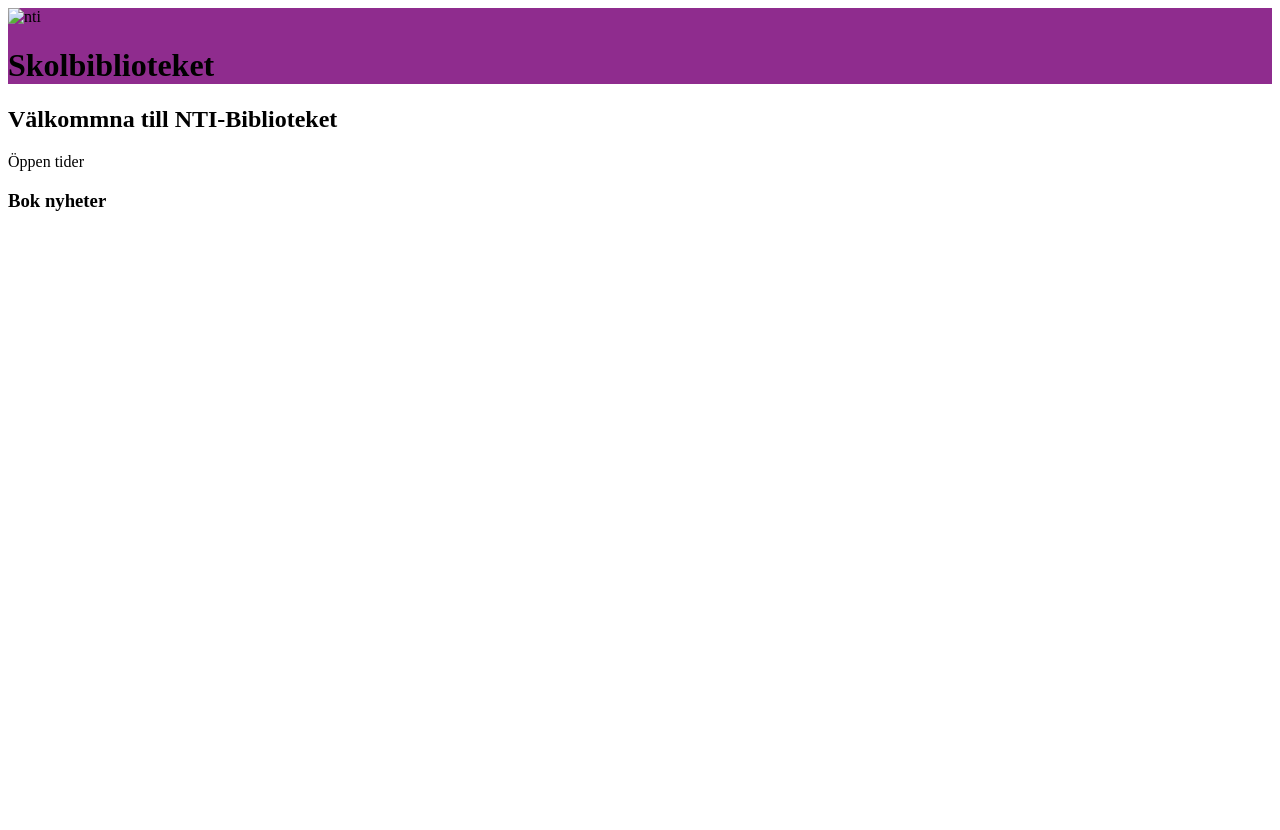
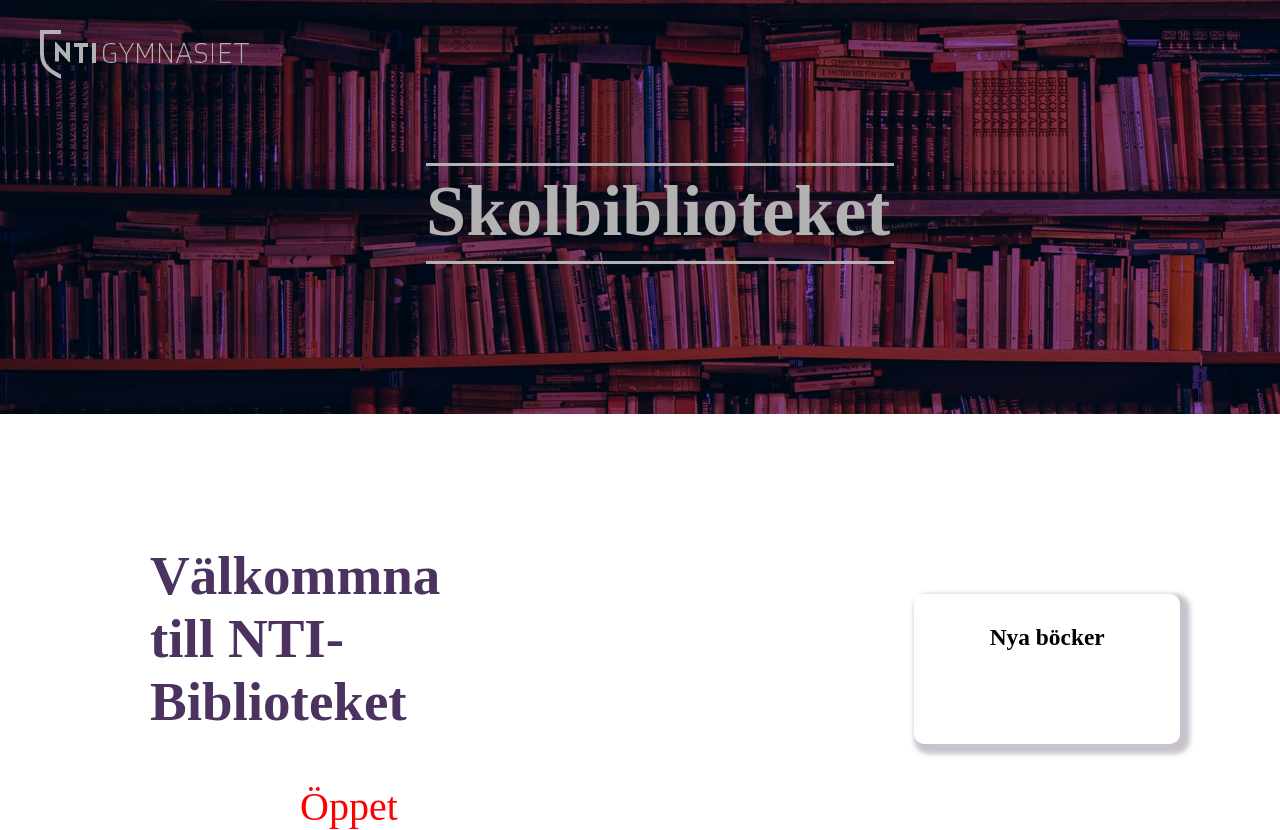
Before and after one commit to LiwiaMa/EE18-ar3, a PHP site: page / in a window 1280 px wide. Before the commit the page ends 211 px from the top, so only its background shows below. Run offline with PHP 8.4, Linux system fonts and the light colour scheme; some libraries are stand-ins or nearby versions.

Commit message:
arbetade vidare på gymnasiearbete, logo, js rubrik, box

```diff
--- a/gymnasiearbete/index.html
+++ b/gymnasiearbete/index.html
@@ -5,22 +5,62 @@
     <meta name="viewport" content="width=device-width, initial-scale=1">
     <title>Biblioteket</title>
     <link rel="stylesheet" href="style.css">
+    <script src="https://cdnjs.cloudflare.com/ajax/libs/animejs/2.0.2/anime.min.js"></script>
 </head>
 <body>
-
-    <div class="container-top">
-        <nav><img id="nti" src="./bilder/ntiLogoWhite.jpg" alt="nti"></nav>
-        <h1>Skolbiblioteket</h1>
-    </div>
-    <div class="container-bottom">
-        <div class="vertical">
-            <h2>Välkommna till NTI-Biblioteket</h2>
-            <div>Öppen tider</div>
+    <div class="container">
+        <div class="container-top">
+            <nav><a href="https://www.ntigymnasiet.se/stockholm/"><img id="nti" src="./bilder/nti_logo.svg" alt="nti"></a>
+            </nav>
+            <div class="head">
+                <h1 class="ml1">
+                    <span class="text-wrapper">
+                        <span class="line line1"></span>
+                        <span class="letters">Skolbiblioteket</span>
+                        <span class="line line2"></span>
+                    </span>
+                </h1>
+            </div>
         </div>
-        <div>
-            <h3>Bok nyheter</h2>
+        <div class="container-bottom">
+            <div class="vertical">
+                <h2 class="info">Välkommna <br> till NTI-Biblioteket</h2>
+                <div class="tider">Öppet</div>
+            </div>
+            <div class="side">
+                <h3>Nya böcker</h2>
+            </div>
         </div>
     </div>
+    <script>
+        var textWrapper = document.querySelector('.ml1 .letters');
+        textWrapper.innerHTML = textWrapper.textContent.replace(/\S/g, "<span class='letter'>$&</span>");
+
+        anime.timeline({ loop: true })
+            .add({
+                targets: '.ml1 .letter',
+                scale: [0.3, 1],
+                opacity: [0, 1],
+                translateZ: 0,
+                easing: "easeOutExpo",
+                duration: 600,
+                delay: (el, i) => 70 * (i + 1)
+            }).add({
+                targets: '.ml1 .line',
+                scaleX: [0, 1],
+                opacity: [0.5, 1],
+                easing: "easeOutExpo",
+                duration: 700,
+                offset: '-=875',
+                delay: (el, i, l) => 300 * (l - i)
+            }).add({
+                targets: '.ml1',
+                opacity: 0,
+                duration: 1000,
+                easing: "easeOutExpo",
+                delay: 5000
+            });
+    </script>
 
 </body>
 </html>
--- a/gymnasiearbete/style.css
+++ b/gymnasiearbete/style.css
@@ -1,17 +1,109 @@
+/* Enkel CSS-reset */
+html {
+    box-sizing: border-box;
+}
+*, *:before, *:after {
+    box-sizing: inherit;
+}
+body, h1, h2, h3, h4, h5, h6, p, ul {
+    margin: 0;
+    padding: 0;
+}
 body {
     width: auto;
     height: auto;
 }
 .container-top{
-    background: #7e0b7cdc;
-};
+    background-image: url("./bilder/book.jpg");
+    background-color: #C26BFF;
+    background-blend-mode: multiply;
+    filter: brightness(70%);
+      padding-top: 30px;
+      padding-left: 40px;
+
+
 }
+
 .container-bottom{
     display: flex;
 
 }
 /* /*background-image: linear-gradient(-45deg,#dd0890 0,indigo 100%);
  */
-.containter-bottom{
-    background-image: url("./bilder/book.jpg");
-}
+ h1 {
+    /* display: inline-block;
+    margin: 50px 600px ;
+    color: white;
+    font-size: 50px; */
+    font-size: 50px;
+    color: white;
+    text-align:center;
+
+ }
+ /* Sträck runt div */
+ /* .head {
+    width: 600px;
+    margin: 100px 0 0 450px;
+    height: 150px;
+    padding: 40px;
+    border: 7px dashed rgb(255, 255, 255);
+ } */
+ .container-top .nti  {
+    display: block;
+    max-width: 250px;
+ }
+ .nti a:hover {
+
+ }
+ .info {
+    font-size: 55px;
+    color: rgb(76, 50, 95);
+    padding: 50px 0 0 150px;
+ }
+ .side {
+    border-radius: 10px;
+    box-shadow: 5px 5px 5px 5px rgb(200, 194, 204);
+    width: 300px;
+    margin: 100px 100px 0 400px;
+    height: 150px;
+    padding: 30px;
+    font-size: 20px;
+    text-align: center;
+ }
+ .tider {
+   font-size: 40px;
+   color: red;
+   margin: 50px 0 0 300px;
+ }
+ .ml1 {
+    font-weight: 900;
+    font-size: 4.5em;
+    margin: 80px;
+  }
+
+  .ml1 .letter {
+    display: inline-block;
+    line-height: 1em;
+  }
+
+  .ml1 .text-wrapper {
+    position: relative;
+    display: inline-block;
+    padding-top: 0.1em;
+    padding-right: 0.05em;
+    padding-bottom: 0.15em;
+    margin-bottom: 150px;
+  }
+
+  .ml1 .line {
+    opacity: 0;
+    position: absolute;
+    left: 0;
+    height: 3px;
+    width: 100%;
+    background-color: #fff;
+    transform-origin: 0 0;
+  }
+
+  .ml1 .line1 { top: 0; }
+  .ml1 .line2 { bottom: 0; }
```
Also changed, not shown: gymnasiearbete/bilder/nti_logo.svg (added), gymnasiearbete/bilder/nti_logo_white (1).png (added), gymnasiearbete/bilder/ntiii.PNG (added).
